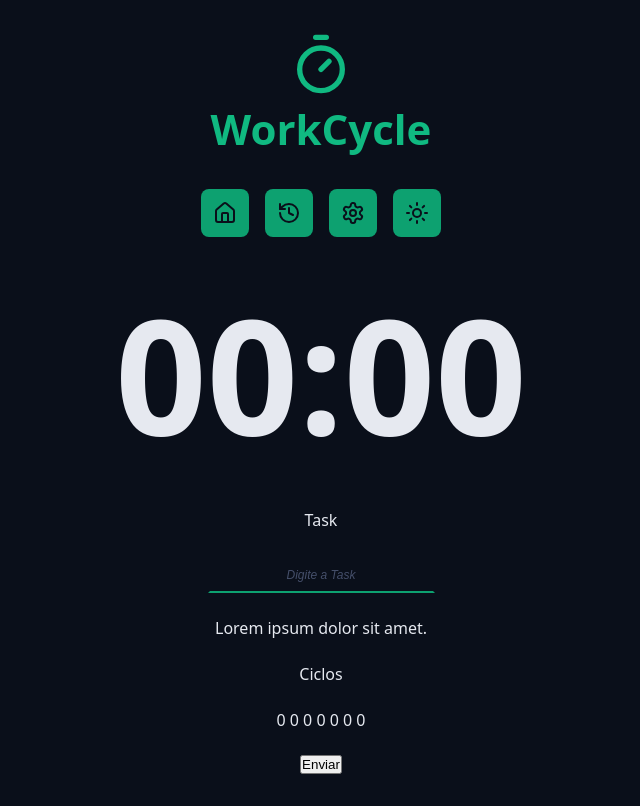
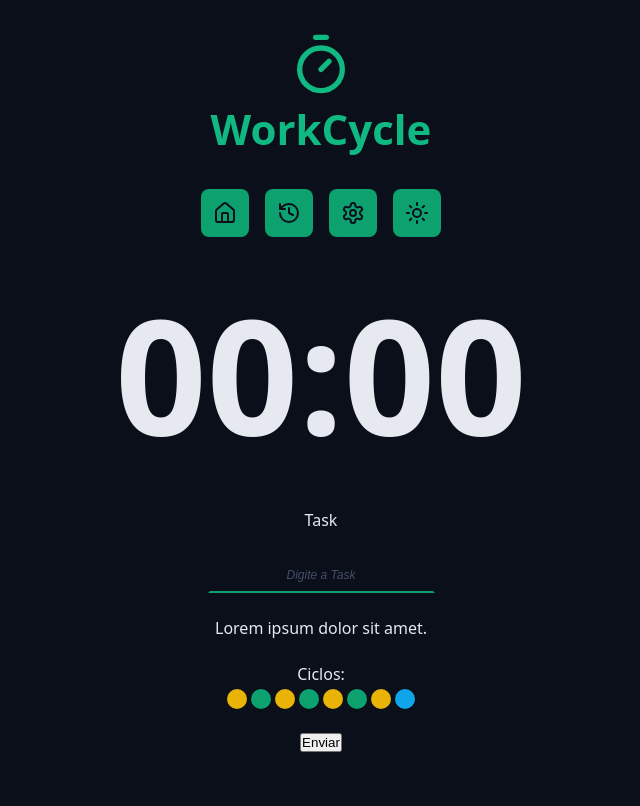
Before and after one commit to JoaovBenjamin/WorkCycle, a React (Vite) app: page / in a window 1280 px wide. Shown: the whole page, without its empty margins (319-959 px from the left). Built offline with nearby package versions, Linux system fonts and the light colour scheme.

Commit message:
feat: componente cycles

```diff
--- a/src/App.tsx
+++ b/src/App.tsx
@@ -1,5 +1,6 @@
 import Container from './components/Container'
 import CountDown from './components/CountDown'
+import Cycles from './components/Cycles'
 import Input from './components/Input'
 import Logo from './components/Logo'
 import Menu from './components/Menu'
@@ -34,8 +35,7 @@ export default function App(){
             <p>Lorem ipsum dolor sit amet.</p>
           </div>
           <div className='formRow'>
-            <p>Ciclos</p>
-            <p>0 0 0 0 0 0 0</p>
+            <Cycles/>
           </div>
           <div className='formRow'>
             <button>Enviar</button>
--- /dev/null
+++ b/src/components/Cycles/Cycles.module.css
@@ -0,0 +1,31 @@
+.cycles{
+    display: flex;
+    flex-direction: column;
+    gap: 0.4rem;
+    align-items: center;
+    justify-content: center;
+}
+
+.cyclesDots{
+    display: flex;
+    gap: 0.4rem;
+}
+
+.cyclesDot{
+    width: 2rem;
+    height: 2rem;
+    background-color: var(--primary);
+    border-radius: 50%;
+}
+
+.workTime{
+    background: var(--warning);
+}
+
+.shortBreakTime{
+background: var(--primary);
+}
+
+.longBreakTime{
+    background: var(--info);
+}
--- /dev/null
+++ b/src/components/Cycles/index.tsx
@@ -0,0 +1,39 @@
+import styles from './Cycles.module.css';
+
+function Cycles() {
+  return (
+    <>
+        <div className={styles.cycles}>
+            <span>Ciclos: </span>
+            <div className={styles.cyclesDots}>
+               <span
+               className={`${styles.cyclesDot} ${styles.workTime}`}>
+               </span>
+               <span
+               className={`${styles.cyclesDot} ${styles.shortBreakTime}`}>
+               </span>
+               <span
+               className={`${styles.cyclesDot} ${styles.workTime}`}>
+               </span>
+               <span
+               className={`${styles.cyclesDot} ${styles.shortBreakTime}`}>
+               </span>
+               <span
+               className={`${styles.cyclesDot} ${styles.workTime}`}>
+               </span>
+               <span
+               className={`${styles.cyclesDot} ${styles.shortBreakTime}`}>
+               </span>
+               <span
+               className={`${styles.cyclesDot} ${styles.workTime}`}>
+               </span>
+               <span
+               className={`${styles.cyclesDot} ${styles.longBreakTime}`}>
+               </span>
+            </div>
+        </div>
+    </>
+  )
+}
+
+export default Cycles
```
